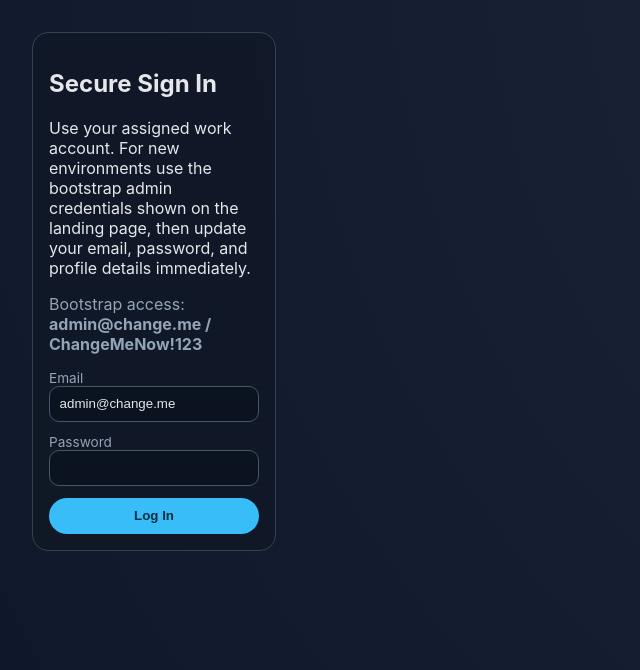
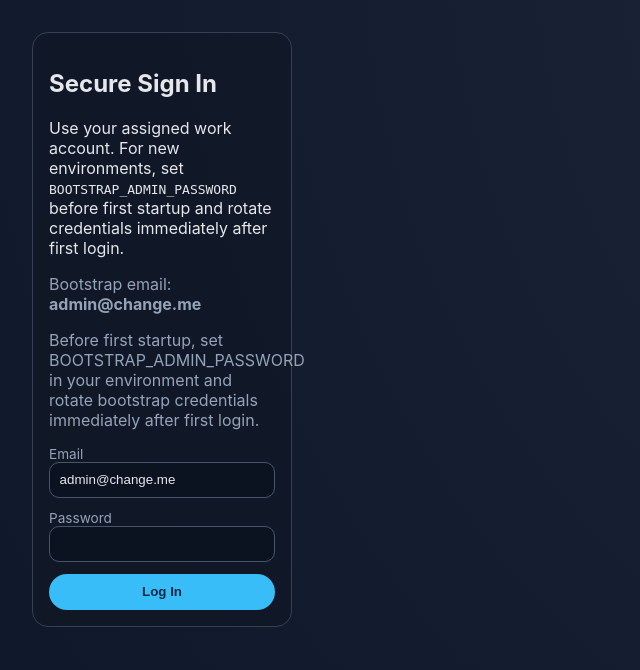
Before and after one commit to aboldguess/FM-TimeTracker, a FastAPI app: page /login in a window 1280 px wide. Shown: the part 74-744 px from the top of the page, without its empty margins (0-640 px from the left). Run offline with FastAPI, Linux system fonts and the light colour scheme; some libraries are stand-ins or nearby versions.

Commit message:
Harden bootstrap onboarding and remove password rendering

```diff
--- a/app/config.py
+++ b/app/config.py
@@ -19,6 +19,7 @@
     secure_cookies: bool = False
     bootstrap_admin_email: str = "admin@change.me"
     bootstrap_admin_password: str = "ChangeMeNow!123"
+    secure_bootstrap_onboarding: bool = False
     stripe_secret_key: str | None = None
     stripe_publishable_key: str | None = None
 
--- a/app/main.py
+++ b/app/main.py
@@ -224,10 +224,18 @@
     )
     # Only hide bootstrap guidance once a non-bootstrap admin is created.
     non_bootstrap_admins = max(admin_count - bootstrap_exists, 0)
+    setup_required = admin_count == 0 or non_bootstrap_admins == 0
+    is_non_production = settings.environment.lower() != "production"
+    show_bootstrap_hint = setup_required and (is_non_production or settings.secure_bootstrap_onboarding)
+    onboarding_hint = (
+        "Before first startup, set BOOTSTRAP_ADMIN_PASSWORD in your environment "
+        "and rotate bootstrap credentials immediately after first login."
+    )
     return {
-        "show_bootstrap": admin_count == 0 or non_bootstrap_admins == 0,
-        "bootstrap_email": settings.bootstrap_admin_email,
-        "bootstrap_password": settings.bootstrap_admin_password,
+        "show_bootstrap": show_bootstrap_hint,
+        "bootstrap_setup_required": setup_required,
+        "bootstrap_email": settings.bootstrap_admin_email if show_bootstrap_hint else None,
+        "bootstrap_onboarding_hint": onboarding_hint,
     }
 
 
--- a/app/templates/landing.html
+++ b/app/templates/landing.html
@@ -10,7 +10,10 @@
     <article class="card"><h3>People Ops built-in</h3><p>Timesheets, annual leave approvals, and sick leave recording are first-class features.</p></article>
   </div>
   {% if show_bootstrap %}
-  <p class="instruction">New installation? Sign in with <strong>{{ bootstrap_email }} / {{ bootstrap_password }}</strong>, then update your email, password, and profile details (including an optional profile image) immediately.</p>
+  <p class="instruction">New installation setup required. Bootstrap email: <strong>{{ bootstrap_email }}</strong>.</p>
+  <p class="instruction">{{ bootstrap_onboarding_hint }}</p>
+  {% elif bootstrap_setup_required %}
+  <p class="instruction">Initial admin setup is required for this environment. {{ bootstrap_onboarding_hint }}</p>
   {% else %}
   <p class="instruction">An administrator account already exists. Use your assigned admin credentials or contact support to regain access.</p>
   {% endif %}
--- a/app/templates/login.html
+++ b/app/templates/login.html
@@ -3,9 +3,12 @@
 {% block content %}
 <section class="panel">
   <h1>Secure Sign In</h1>
-  <p>Use your assigned work account. For new environments use the bootstrap admin credentials shown on the landing page, then update your email, password, and profile details immediately.</p>
+  <p>Use your assigned work account. For new environments, set <code>BOOTSTRAP_ADMIN_PASSWORD</code> before first startup and rotate credentials immediately after first login.</p>
   {% if show_bootstrap %}
-  <p class="instruction">Bootstrap access: <strong>{{ bootstrap_email }} / {{ bootstrap_password }}</strong></p>
+  <p class="instruction">Bootstrap email: <strong>{{ bootstrap_email }}</strong></p>
+  <p class="instruction">{{ bootstrap_onboarding_hint }}</p>
+  {% elif bootstrap_setup_required %}
+  <p class="instruction">Setup is required in this environment. {{ bootstrap_onboarding_hint }}</p>
   {% endif %}
   {% if error %}<p class="error">{{ error }}</p>{% endif %}
   <form method="post" action="/login" class="form">
```
Also changed, not shown: tests/test_bootstrap_security.py (added, +85 -0 lines).
